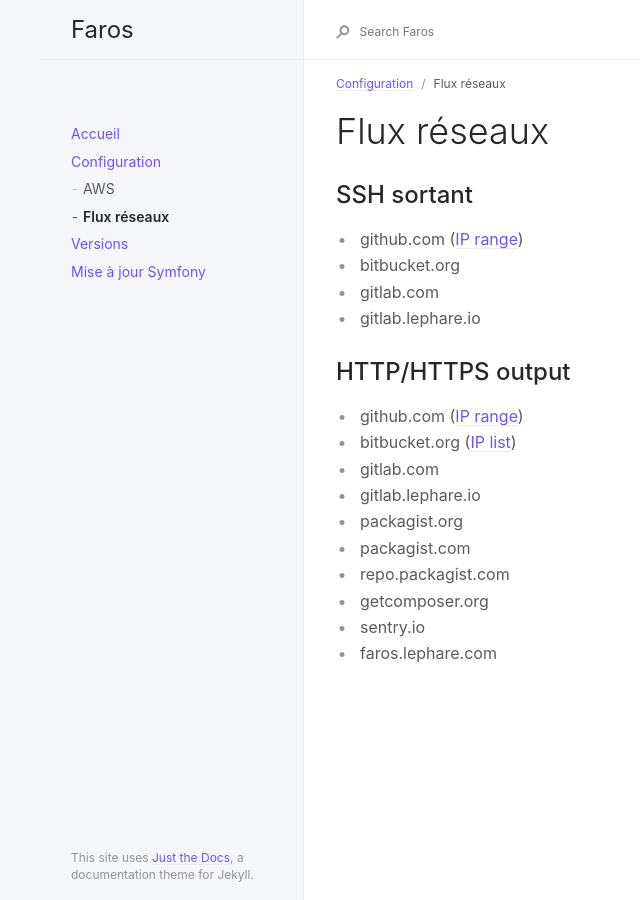
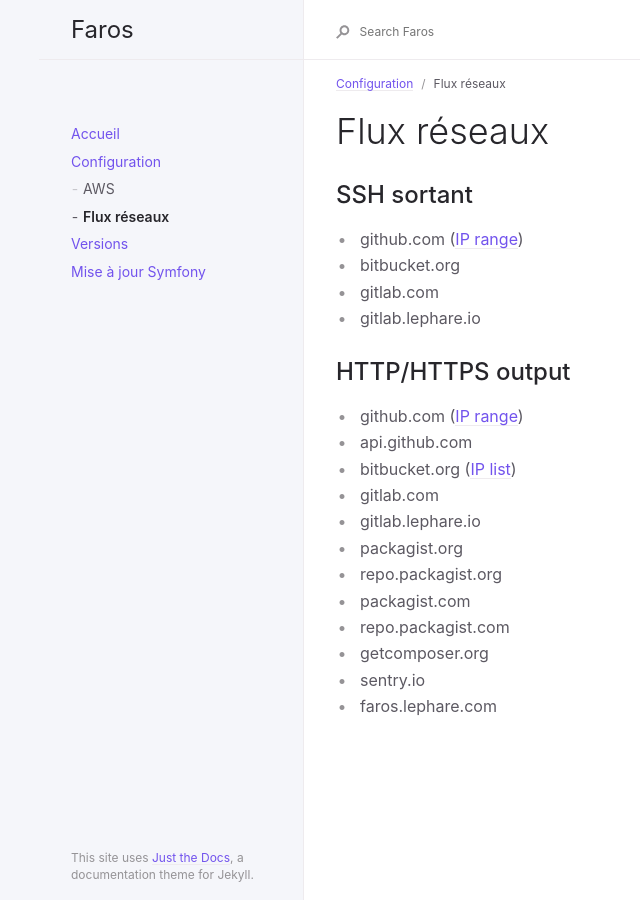
Before and after one commit to le-phare/le-phare.github.io, a Jekyll site: the page built from docs/config/network.md, in a window 1280 px wide. Shown: the whole page, without its empty margins (52-692 px from the left). Built offline with Jekyll 4.4.1, drawn with Linux system fonts in a browser that asks for light colours.

Commit message:
Add network entries

```diff
--- a/docs/config/network.md
+++ b/docs/config/network.md
@@ -17,10 +17,12 @@ parent: Configuration
 ## HTTP/HTTPS output
 
  * github.com ([IP range](https://help.github.com/articles/what-ip-addresses-does-github-use-that-i-should-whitelist))
+ * api.github.com
  * bitbucket.org ([IP list](https://confluence.atlassian.com/bitbucket/what-are-the-bitbucket-cloud-ip-addresses-i-should-use-to-configure-my-corporate-firewall-343343385.html))
  * gitlab.com
  * gitlab.lephare.io
  * packagist.org
+ * repo.packagist.org
  * packagist.com
  * repo.packagist.com
  * getcomposer.org
```
